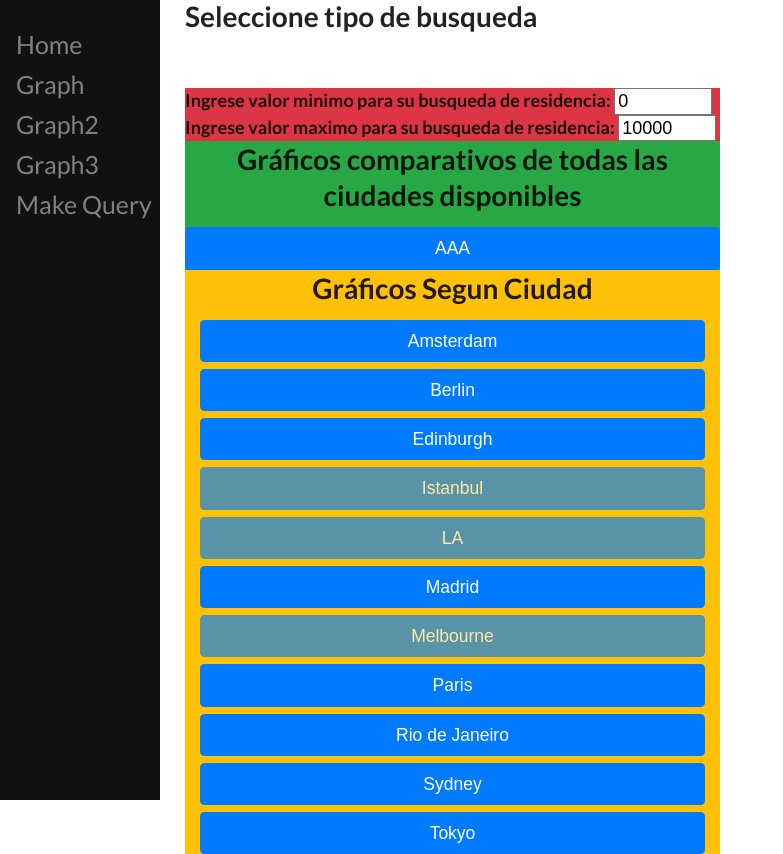
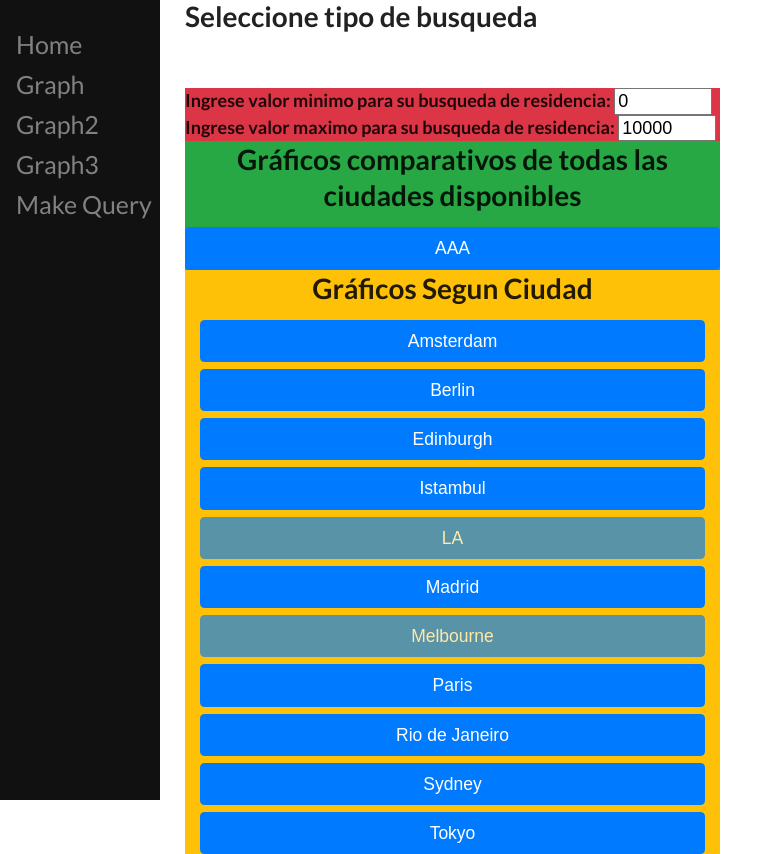
Before and after one commit to FcoAlvarez91/BigData, a Django app: page /city/ in a window 1280 px wide. Shown: the part 50-904 px from the top of the page, without its empty margins (0-783 px from the left). Run offline with Django 3.2, Linux system fonts and the light colour scheme; some libraries are stand-ins or nearby versions.

Commit message:
fix: Istambul works

```diff
--- a/airbrb/main/templates/main/city.html
+++ b/airbrb/main/templates/main/city.html
@@ -35,7 +35,7 @@
                     <button type="submit" name="city" value="Amsterdam" form="cityForm" class="btn btn-primary btn-lg btn-block">Amsterdam</button>
                     <button type="submit" name="city" value="Berlin" form="cityForm" class="btn btn-primary btn-lg btn-block">Berlin</button>
                     <button type="submit" name="city" value="Edinburgh" form="cityForm" class="btn btn-primary btn-lg btn-block">Edinburgh</button>
-                    <button type="submit" name="city" value="Istanbul" form="cityForm" class="btn btn-primary btn-lg btn-block" disabled>Istanbul</button>
+                    <button type="submit" name="city" value="Istambul" form="cityForm" class="btn btn-primary btn-lg btn-block">Istambul</button>
                     <button type="submit" name="city" value="LA" form="cityForm" class="btn btn-primary btn-lg btn-block" disabled>LA</button>
                     <button type="submit" name="city" value="Madrid" form="cityForm" class="btn btn-primary btn-lg btn-block">Madrid</button>
                     <button type="submit" name="city" value="Melbourne" form="cityForm" class="btn btn-primary btn-lg btn-block" disabled>Melbourne</button>
--- a/airbrb/main/views.py
+++ b/airbrb/main/views.py
@@ -103,7 +103,10 @@ def options(response):
 	city = "{0}".format(search.city.lower())
 	rango_precio = "{}<price AND price<{}".format(search.min,search.max)
 	query = []
-	query.append("SELECT neighbourhood, Count(price) FROM {1}_lista_reducida_ JOIN {1}_unido_ ON {1}_lista_reducida_.id = {1}_unido_.listing_id WHERE {0} AND neighbourhood IS NOT NULL  GROUP BY neighbourhood".format(rango_precio, city))
+	if city == "istambul":
+		query.append("SELECT neighbourhood, Count(price) FROM {1}_lista_reducida_ JOIN {1}_       ON {1}_lista_reducida_.id = {1}_.listing_id       WHERE {0} AND neighbourhood IS NOT NULL  GROUP BY neighbourhood".format(rango_precio, city))
+	else:
+		query.append("SELECT neighbourhood, Count(price) FROM {1}_lista_reducida_ JOIN {1}_unido_ ON {1}_lista_reducida_.id = {1}_unido_.listing_id WHERE {0} AND neighbourhood IS NOT NULL  GROUP BY neighbourhood".format(rango_precio, city))
 
 	showData = []
 	for row in pedirCosaGenerica(query[0])[1:]:
```
